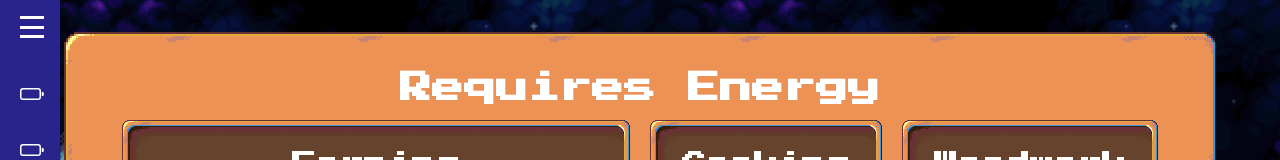
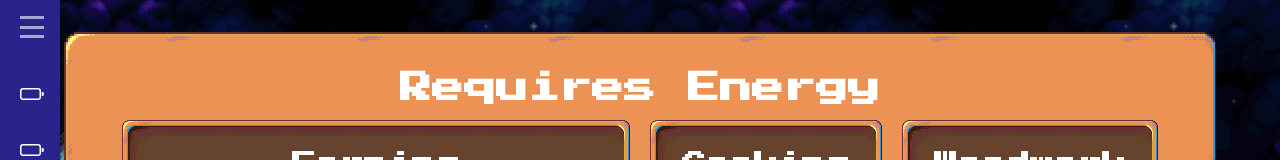
Before and after one commit to YauhenV/React-Projects, a React (Create React App) app in the folder pixels-helper/: page / in a window 1280 px wide. In both pictures the pointer is over the element 32 px from the left and 27 px from the top of the page. Shown: the top 160 px of the page. Built offline with nearby package versions, Linux system fonts and the light colour scheme.

Commit message:
Pixel-helper fix menu:hover opacity

```diff
--- a/pixels-helper/src/components/navbar.module.css
+++ b/pixels-helper/src/components/navbar.module.css
@@ -12,7 +12,7 @@
   margin-bottom: 2rem;
 }
 
-.toggle a:hover  {
+.toggle:hover  {
   opacity: 0.6;
 }
 
```
